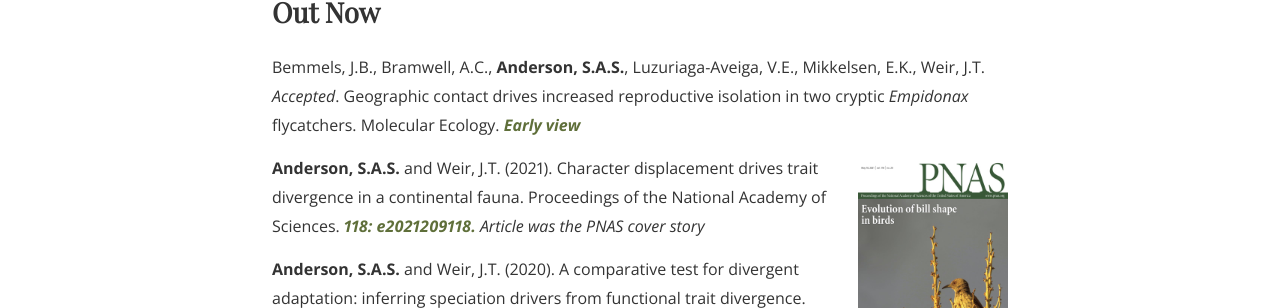
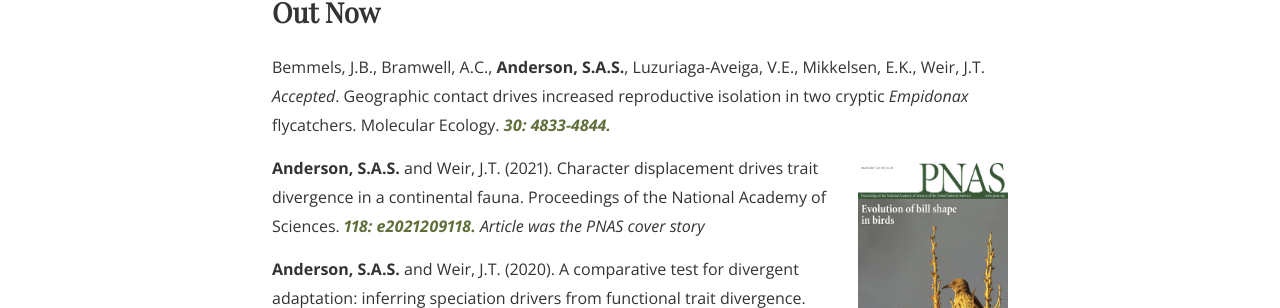
Before and after one commit to SeanASAnderson/SeanASAnderson.github.io, a Jekyll site: the page built from publications2.md, in a window 1280 px wide and 1031 px high. Shown: the part 367-675 px from the top of the window. Built offline with Jekyll 4.4.1, drawn with Linux system fonts in a browser that asks for light colours; nearby versions of some CDN libraries; some web fonts are replaced.

Commit message:
molecular ecology issue out

```diff
--- a/publications2.md
+++ b/publications2.md
@@ -20,7 +20,7 @@ img {
 <h2>Out Now</h2>
 
 <p>Bemmels, J.B., Bramwell, A.C., <b>Anderson, S.A.S.</b>, Luzuriaga-Aveiga, V.E.,
-Mikkelsen, E.K., Weir, J.T. <i>Accepted</i>. Geographic contact drives increased reproductive isolation in two cryptic <i>Empidonax</i> flycatchers. Molecular Ecology. <a href="https://doi.org/10.1111/mec.16105"><b><i>Early view</i></b></a> </p>
+Mikkelsen, E.K., Weir, J.T. <i>Accepted</i>. Geographic contact drives increased reproductive isolation in two cryptic <i>Empidonax</i> flycatchers. Molecular Ecology. <a href="https://doi.org/10.1111/mec.16105"><b><i>30: 4833-4844.</i></b></a> </p>
 
 <p><a href="https://www.pnas.org/content/118/20.cover-expansion"> <img src="/assets/pnas_118_20_coverthumb_smaller.jpg" alt="PNAS cov" style="width:150px;height:225px;margin-left:05px;"> </a> <b>Anderson, S.A.S.</b> and Weir, J.T. (2021). Character displacement drives trait divergence in a continental fauna. Proceedings of the National Academy of Sciences. <a href="https://doi.org/10.1073/pnas.2021209118"><b><i>118: e2021209118.</i></b></a>
 <i>Article was the PNAS cover story</i></p>
```
